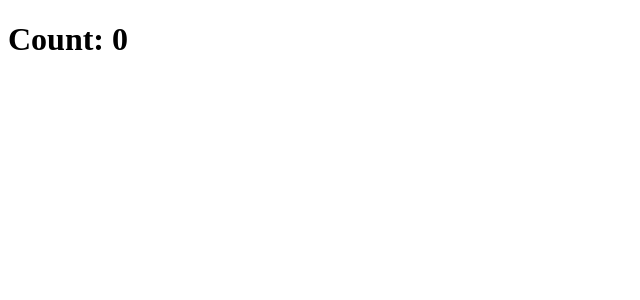
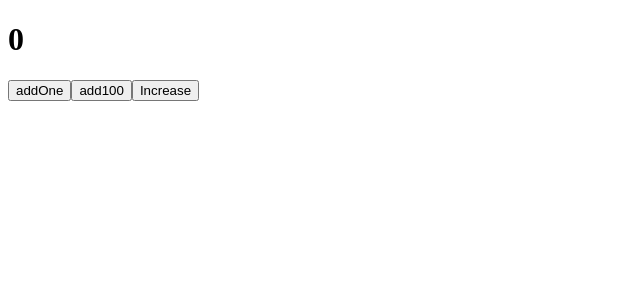
Before and after one commit to mate-academy/react_counter, a React (Create React App) app: page / in a window 1280 px wide. Shown: the top 300 px of the page, without its empty margins (0-640 px from the left). Built offline with nearby package versions, Linux system fonts and the light colour scheme; the HTML template or start-up script is replaced by a standard one.

Commit message:
solution

```diff
--- a/src/App.tsx
+++ b/src/App.tsx
@@ -1,16 +1,12 @@
+/* eslint-disable react/prefer-stateless-function */
 import React from 'react';
 import './App.scss';
+import { Counter } from './Counter';
 
 class App extends React.Component {
-  addOne = () => {};
-
-  add100 = () => {};
-
-  increase = () => {};
-
   render() {
     return (
-      <h1>Count: 0</h1>
+      <Counter />
     );
   }
 }
--- /dev/null
+++ b/src/Counter.tsx
@@ -0,0 +1,53 @@
+import React from 'react';
+
+type State = {
+  num:number;
+};
+
+export class Counter extends React.Component <{}, State> {
+  state = {
+    num: 0,
+  };
+
+  addOne = () => {
+    this.setState((state) => ({
+      num: state.num + 1,
+
+    }));
+  };
+
+  add100 = () => {
+    this.setState((state) => ({
+      num: state.num + 100,
+
+    }));
+  };
+
+  increase = () => {
+    this.addOne();
+    if (this.state.num % 5 === 0) {
+      this.add100();
+    }
+  };
+
+  render() {
+    const { num } = this.state;
+
+    return (
+      <>
+        <h1>{num}</h1>
+        <div className="buttons">
+          <button type="button" className="button" onClick={this.addOne}>
+            addOne
+          </button>
+          <button type="button" className="button" onClick={this.add100}>
+            add100
+          </button>
+          <button type="button" className="button" onClick={this.increase}>
+            Increase
+          </button>
+        </div>
+      </>
+    );
+  }
+}
```
Also changed, not shown: package.json (line endings or trailing spaces), 1 other file (tests, documents, lock files or other folders).
